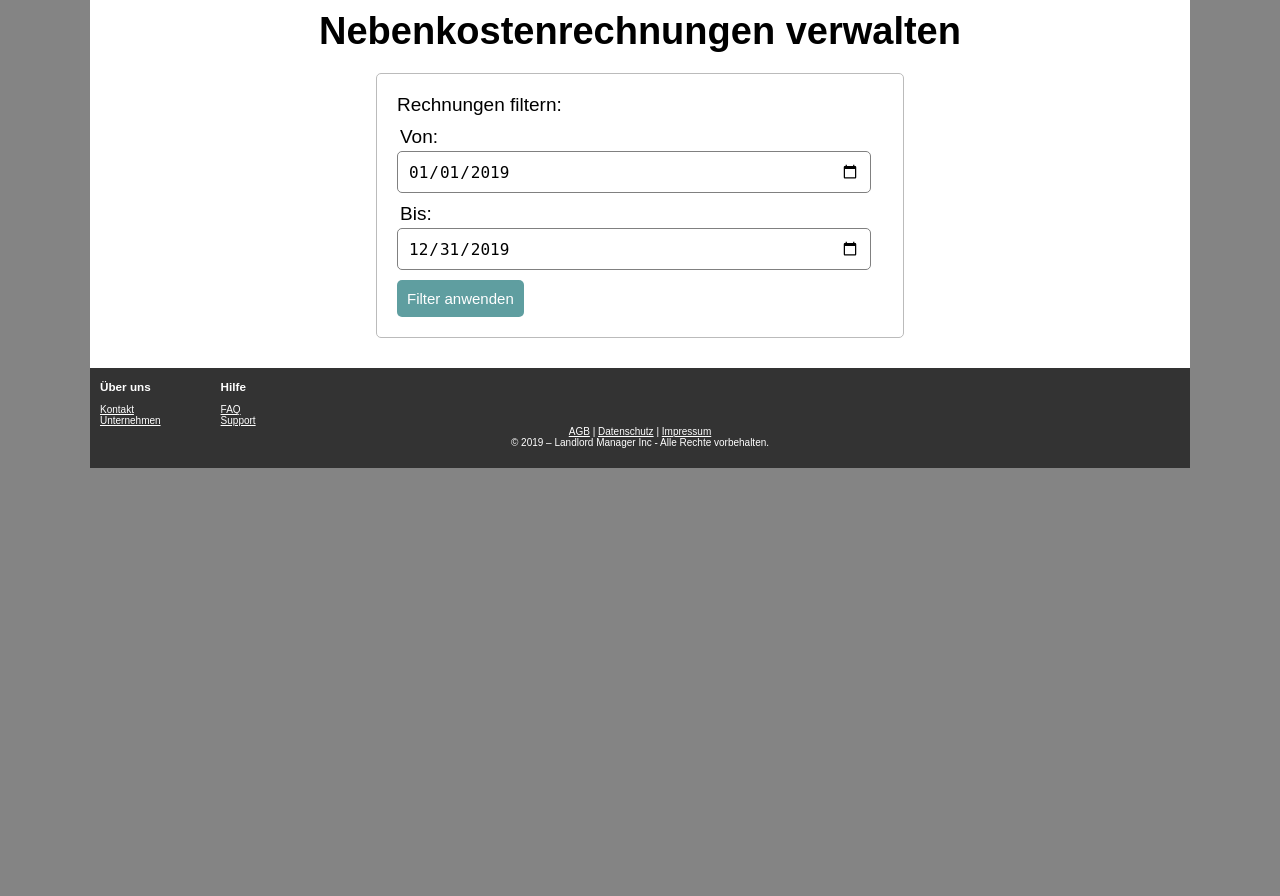
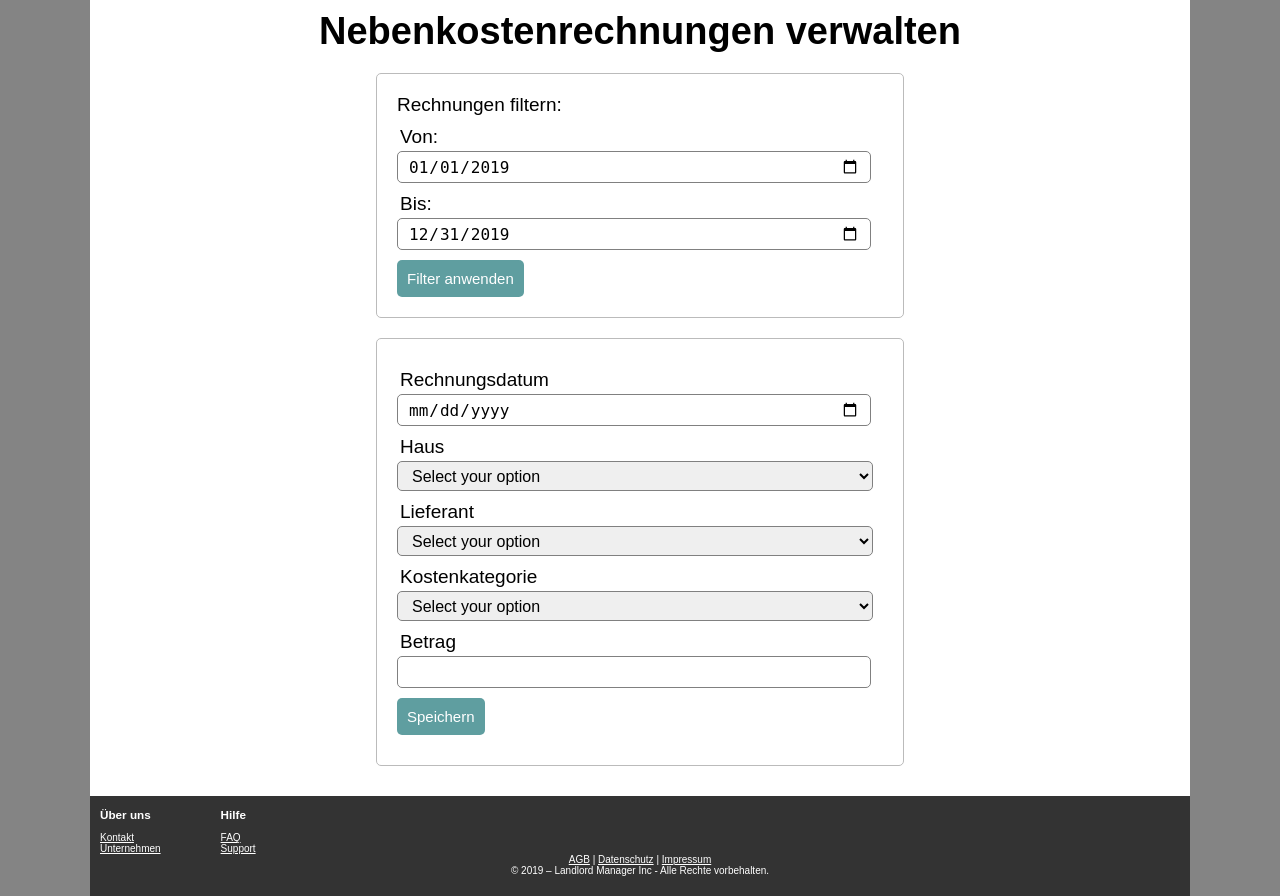
Before and after one commit to Ste1Dan1/LandlordManager, a PHP site: page /nkrechnungen.php in a window 1280 px wide. Shown: the part 99-995 px from the top of the page. Before the commit the page ends 567 px from the top, so only its background shows below. Run offline with PHP 8.4, Linux system fonts and the light colour scheme; a user stored in the database is signed in; data comes from the database, SQL or seed files in the repository.

Commit message:
nk Rechnungen

```diff
--- a/CSS/style.css
+++ b/CSS/style.css
@@ -83,7 +83,7 @@ form {
     margin: 3px;
 }
 .input-group input {
-    height: 30px;
+    height: 20px;
     width: 93%;
     padding: 5px 10px;
     font-size: 16px;
--- a/nkrechnungen.php
+++ b/nkrechnungen.php
@@ -107,7 +107,7 @@ if (isset($_POST['filter'])) {
                     </table><br>
 
     <?php } ?>
-
+<?php } ?>
                 <form method="post" action="nkrechnungenDB.php" >
 
                     <input type="hidden" name="id" value="<?php echo $id; ?>">
@@ -196,7 +196,7 @@ if (isset($_POST['filter'])) {
 
                     </div>
                 </form>
-<?php } ?>
+
 
         </div>
     </body>
```
